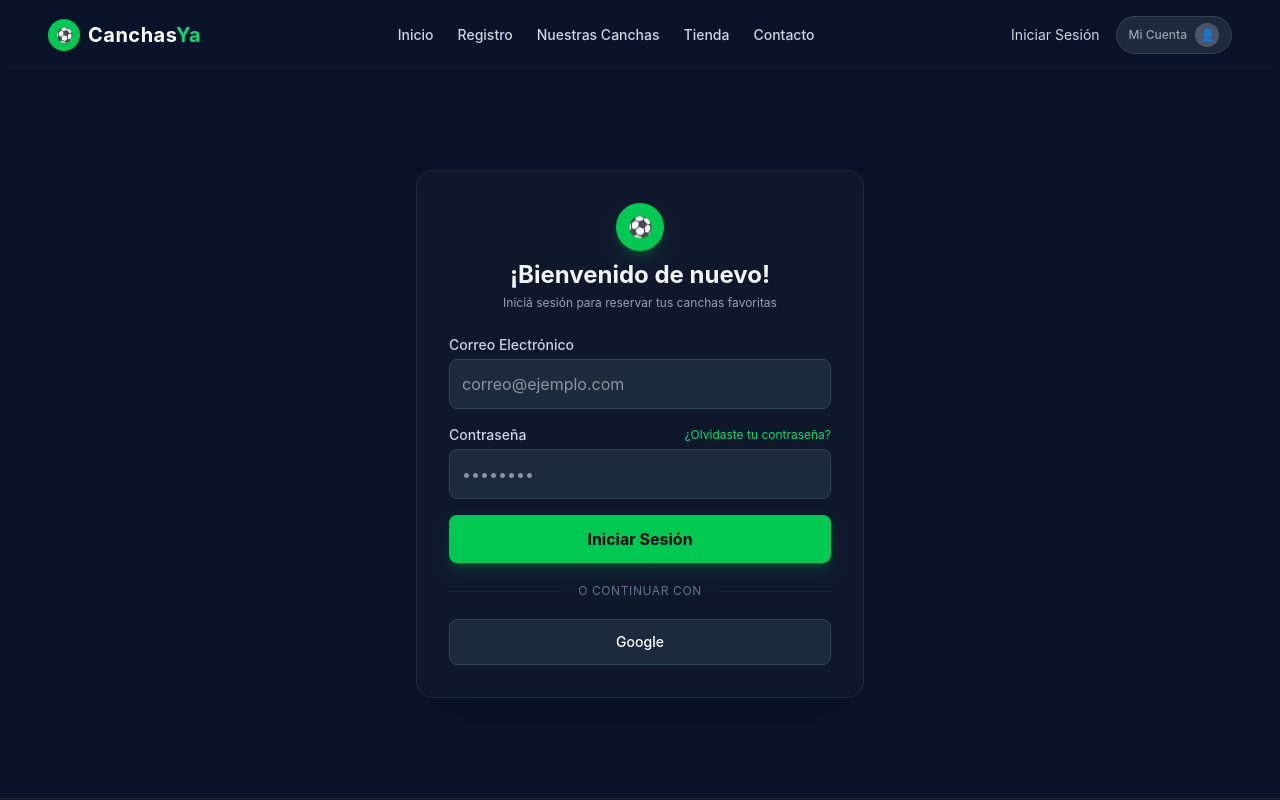
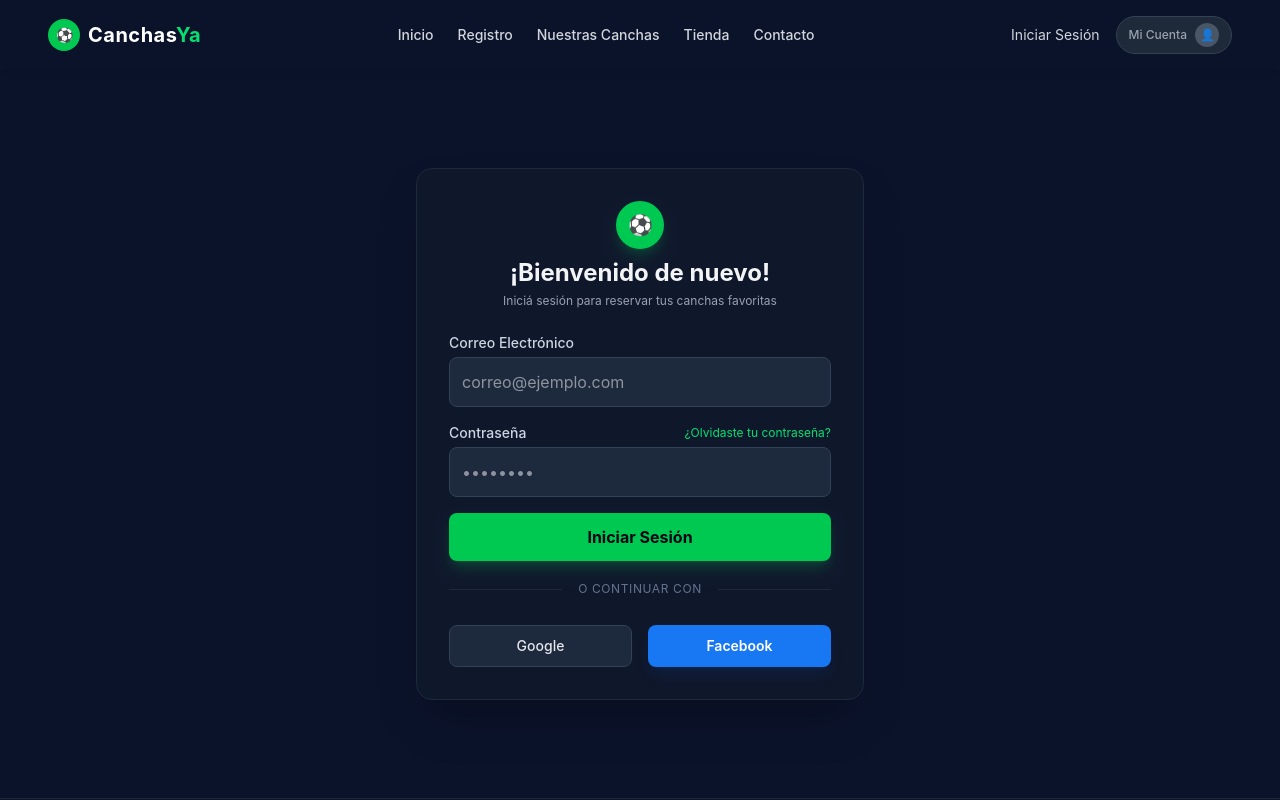
Before and after one commit to Angeln0294/FrontEnd-ProyectoFinDeModulo, a React (Vite) app: page /login in a window 1280 px wide. Shown: the top 800 px of the page. Built offline with nearby package versions, Linux system fonts and the light colour scheme.

Commit message:
agregue boton de login con facebook y estilice el mismo

```diff
--- a/src/components/SeccionLogin.jsx
+++ b/src/components/SeccionLogin.jsx
@@ -105,13 +105,28 @@ export default function SeccionLogin() {
           <div className="grow border-t border-slate-800"></div>
         </div>
 
-        {/* Botón de Google */}
-        <button
-          disabled={isSubmitting}
-          className="w-full flex items-center justify-center gap-2 p-3 rounded-lg bg-slate-800 hover:bg-slate-750 border border-slate-700 transition text-sm font-medium disabled:opacity-50 cursor-pointer disabled:cursor-not-allowed"
-        >
-          <span>Google</span>
-        </button>
+        {/* CUADRÍCULA DE BOTONES SOCIALES SEPARADOS */}
+        <div className="grid grid-cols-2 gap-4 mt-2">
+
+          {/* Botón: Google */}
+          <button
+            type="button"
+            disabled={isSubmitting}
+            className="w-full flex items-center justify-center gap-2 p-2.5 rounded-lg bg-slate-800 hover:bg-slate-750 border border-slate-700 transition text-sm font-medium disabled:opacity-50 cursor-pointer disabled:cursor-not-allowed text-gray-200"
+          >
+            <span>Google</span>
+          </button>
+
+          {/* Botón: Facebook */}
+          <button
+            type="button"
+            disabled={isSubmitting}
+            className="w-full flex items-center justify-center gap-2 p-2.5 rounded-lg bg-[#1877F2] hover:bg-[#1565D8] transition text-sm font-semibold disabled:opacity-50 cursor-pointer disabled:cursor-not-allowed text-white shadow-lg shadow-[#1877F2]/10"
+          >
+            <span>Facebook</span>
+          </button>
+
+        </div>
 
       </div>
     </div>
```
